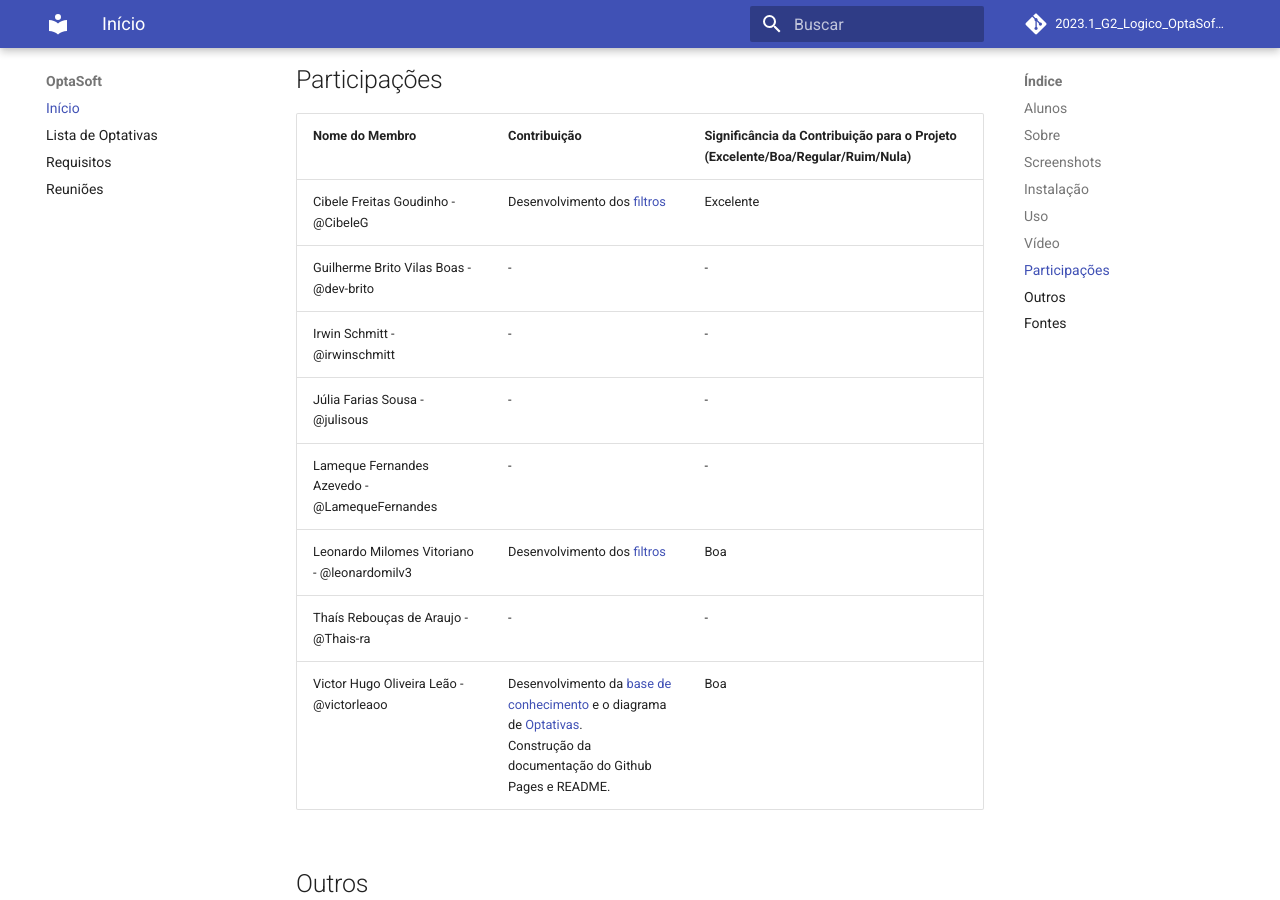
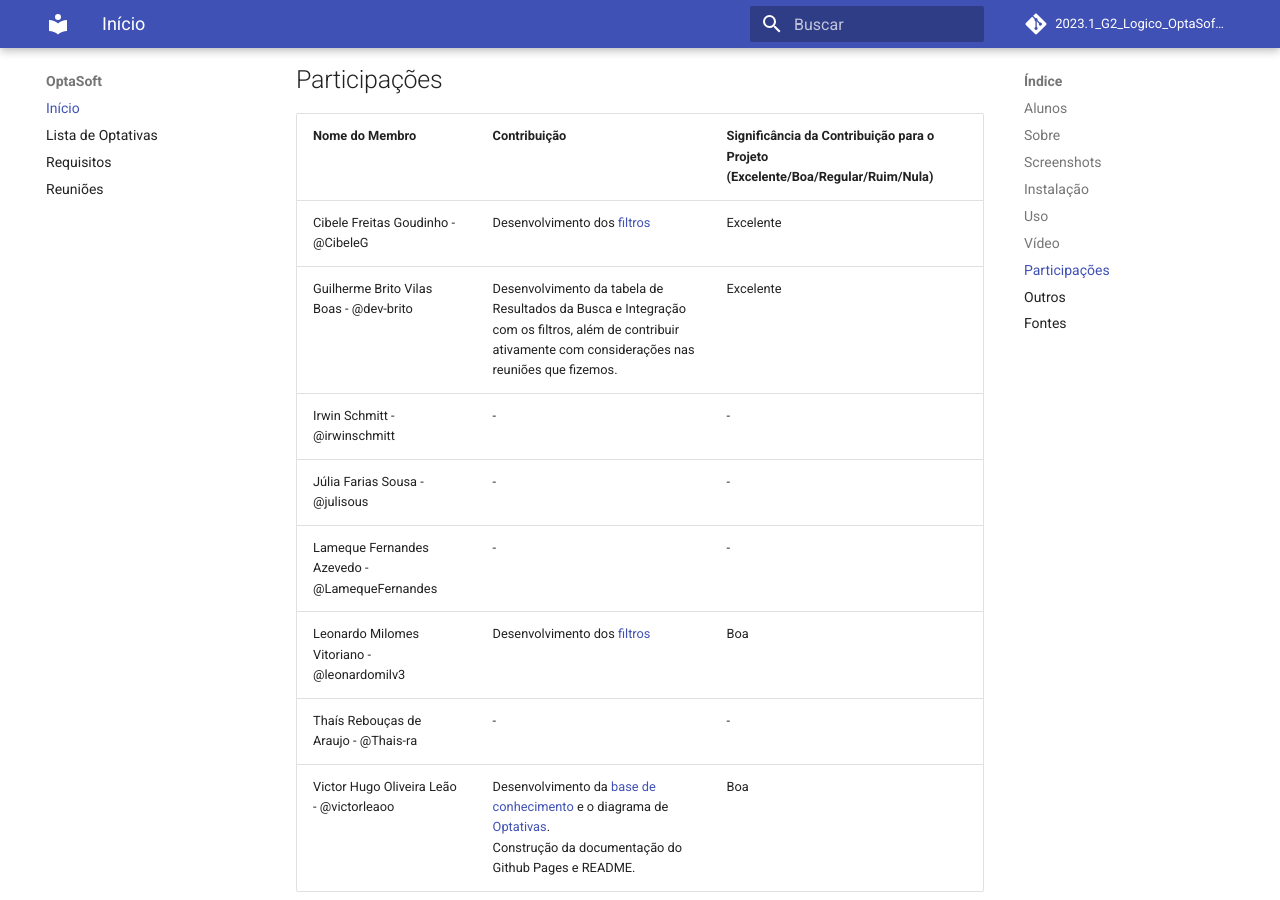
Before and after one commit to UnBParadigmas2023-1-Turma02/2023.1_G2_Logico_OptaSoftware, an MkDocs documentation site: the page built from pages/docs/index.md, in a window 1280 px wide and 900 px high, scrolled down 1985 px. Built offline with MkDocs 1.6.1 and Material for MkDocs 9.7.7, drawn with Linux system fonts in a browser that asks for light colours; comment, search, counter and statistics services are not loaded.

Commit message:
Update index.md

```diff
--- a/pages/docs/index.md
+++ b/pages/docs/index.md
@@ -60,7 +60,7 @@ TEMPO: +/- 15min
 |Nome do Membro | Contribuição | Significância da Contribuição para o Projeto (Excelente/Boa/Regular/Ruim/Nula) |
 | -- | -- | -- |
 | Cibele Freitas Goudinho - @CibeleG | Desenvolvimento dos [filtros](https://github.com/UnBParadigmas2023-1-Turma02/2023.1_G2_Logico_OptaSoftware/blob/main/app/filtros.pl) | Excelente |
-| Guilherme Brito Vilas Boas - @dev-brito | - | - |
+| Guilherme Brito Vilas Boas - @dev-brito | Desenvolvimento da tabela de Resultados da Busca e Integração com os filtros, além de contribuir ativamente com considerações nas reuniões que fizemos. | Excelente |
 | Irwin Schmitt - @irwinschmitt | - | - |
 | Júlia Farias Sousa - @julisous | - | - |
 | Lameque Fernandes Azevedo - @LamequeFernandes | - | - |
```
